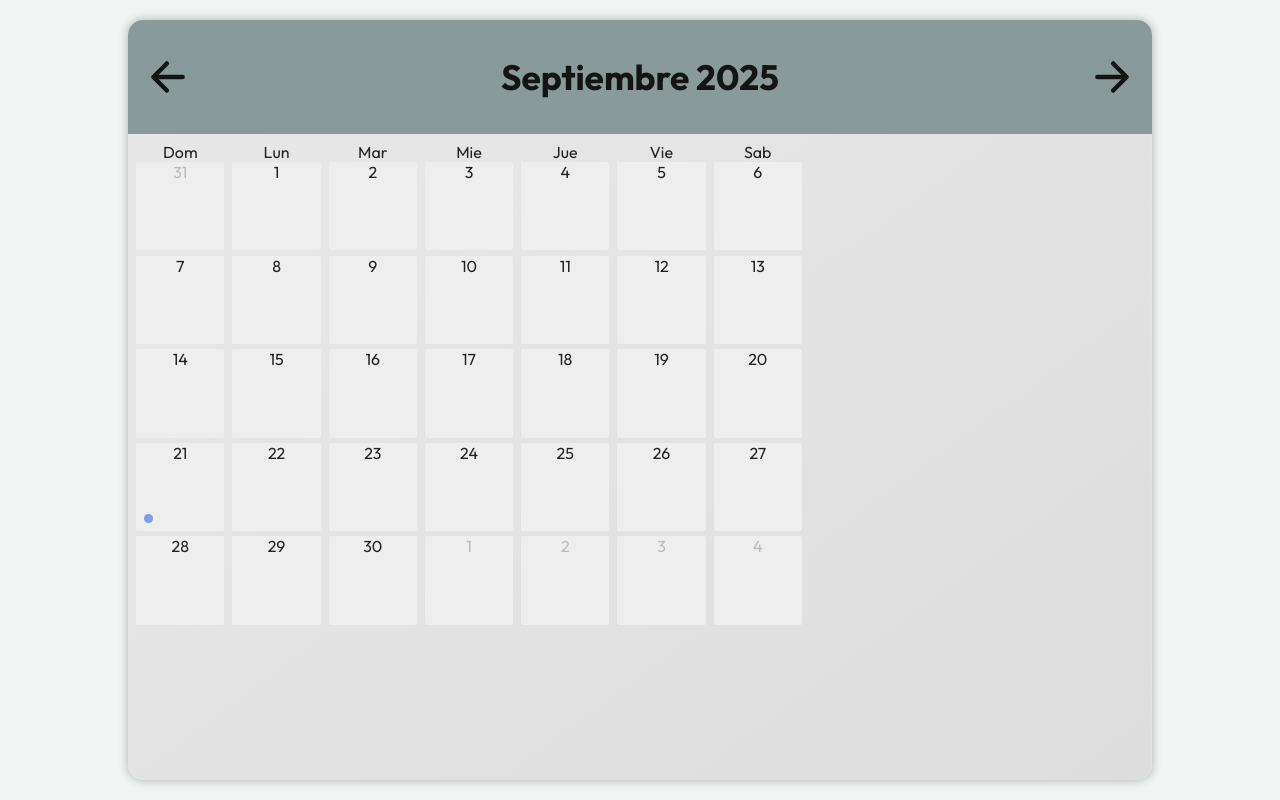
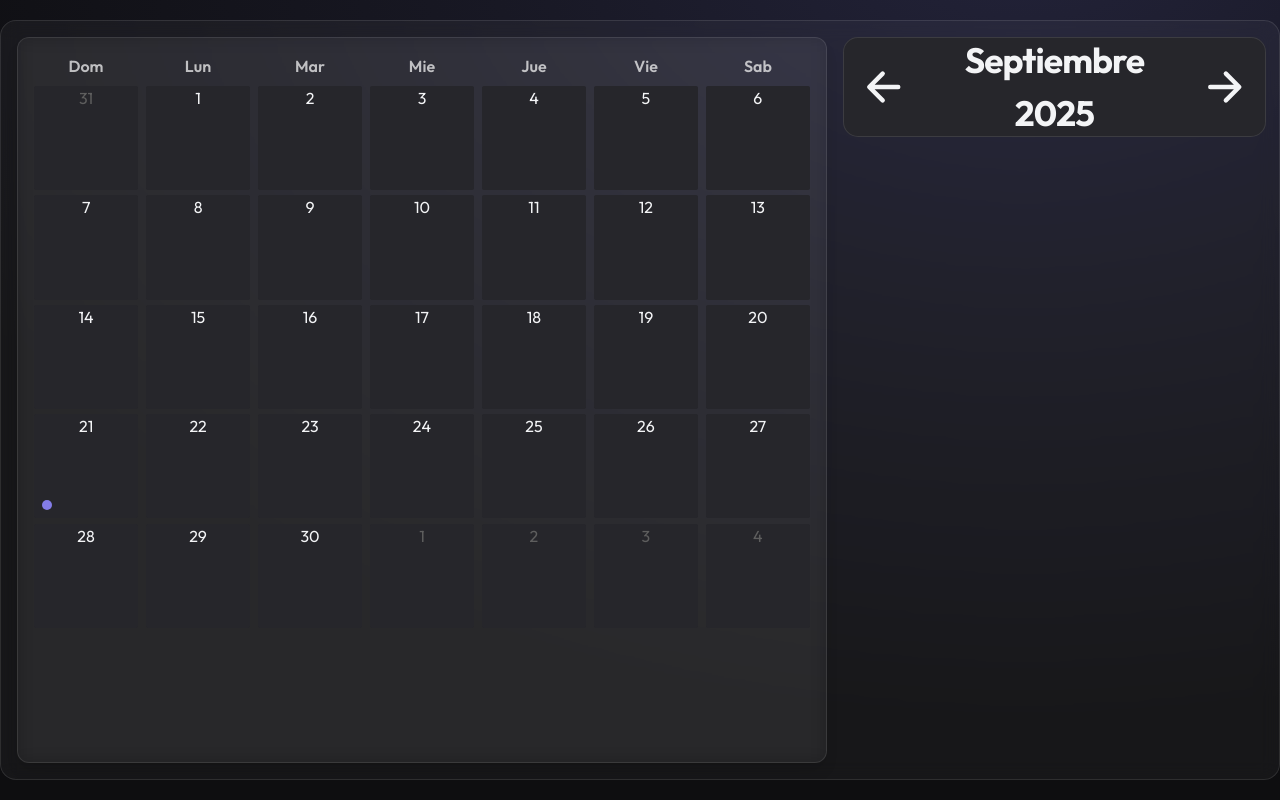
Before and after one commit to David-Cabeen/classmasterprueba, a PHP site: page /pages/calendario.php in a window 1280 px wide. Run offline with PHP 8.4, Linux system fonts and the light colour scheme; the visitor is signed in with stand-in values (Sample User, id 1); data that the repository does not hold is empty; some libraries are stand-ins or nearby versions.

Commit message:
Ciertos cambios en el calendario (Commit de respaldo para algo que voy a hacer)

```diff
--- a/Classmaster/pages/calendario.php
+++ b/Classmaster/pages/calendario.php
@@ -14,17 +14,13 @@
     <link rel="stylesheet" href="../styles/calendario.css">
     <script type="module" src="https://unpkg.com/ionicons@7.1.0/dist/ionicons/ionicons.esm.js" defer></script>
     <script nomodule src="https://unpkg.com/ionicons@7.1.0/dist/ionicons/ionicons.js" defer></script>
+    <script src="https://cdn.tailwindcss.com"></script>
 </head>
 <body>
     <div id="overlay"></div>
-    <div class="container">
-        <div class="navigation">
-            <ion-icon id="prev" name="arrow-back"></ion-icon>
-            <h1 id="month-year"></h1>
-            <ion-icon id="next" name="arrow-forward"></ion-icon>
-        </div>
-        <div id="calendar">
-            <div class="weekdays">
+    <div class="container glass rounded-2xl border border-white/10 animate-in">
+        <div id="calendar" class="rounded-xl shadow-lg border border-white/10 glass my-4">
+            <div class="weekdays grid grid-cols-7 text-center gap-2 text-white/70 font-semibold text-base">
                 <div>Dom</div>
                 <div>Lun</div>
                 <div>Mar</div>
@@ -33,36 +29,24 @@
                 <div>Vie</div>
                 <div>Sab</div>
             </div>
-            <div id="days"></div>
+            <div id="days" class="mt-2"></div>
         </div>
-        <div id="events">
-            <div class="day-header">
-                <h1 id="day-number"></h1>
-                <ion-icon id="close" name="close"></ion-icon>
-                <p id="distance"></p>
+        <div class="navigation flex items-center justify-between border border-white/10">
+            <ion-icon id="prev" class="hover:text-blue-500" name="arrow-back"></ion-icon>
+            <h1 id="month-year" class="tracking-tight"></h1>
+            <ion-icon id="next" class="hover:text-blue-500" name="arrow-forward"></ion-icon>
+        </div>
+        <div id="events" class="shadow-xl border border-white/10 bg-opacity-95">
+            <div class="day-header gap-3 px-6 pt-6 pb-2">
+                <h1 id="day-number" class="text-lg font-semibold text-white"></h1>
+                <ion-icon id="close" name="close" class="ml-auto text-2xl text-white/60 hover:text-red-500 cursor-pointer focus:outline-none"></ion-icon>
+                <p id="distance" class="text-sm text-white/40 ml-2"></p>
             </div>
-            <hr>
-            <h2>Eventos</h2>
-            <ul id="event-list"></ul>
-            <button id="event-adder" tabindex="-1">Añadir evento</button>
+            <div class="divider my-3"></div>
+            <h2 class="px-6 text-base font-bold text-white/80 mb-2 tracking-wide">Eventos</h2>
+            <ul id="event-list" class="px-4"></ul>
+            <button id="event-adder" tabindex="-1" class="absolute bottom-4 right-4">Añadir evento</button>
         </div>
-    </div>
-    <div id="event-window">
-        <h1>Añadir evento</h1>
-        <ion-icon id="close-event" name="close"></ion-icon> <hr>
-        <form id="event-form">
-            <input type="text" id="event-input" placeholder="Título" required/> <br>
-            <textarea name="event-description" placeholder="Descripción" id="event-description"></textarea>
-            <fieldset>
-                <input type="radio" name="priority" id="normal" value="normal">
-                <label for="normal">Normal <ion-icon name="ellipse-outline"/></label>
-                <input type="radio" name="priority" id="important" value="important">
-                <label for="important">Importante <ion-icon name="ellipse-outline"/></label>
-                <input type="radio" name="priority" id="urgent" value="urgent">
-                <label for="urgent">Urgente <ion-icon name="ellipse-outline"/></label>
-            </fieldset>
-            <button type="submit">Añadir</button>
-        </form>
     </div>
     <script src="../scripts/calendario.js"></script>
 </body>
--- a/Classmaster/pages/perfil.php
+++ b/Classmaster/pages/perfil.php
@@ -18,7 +18,7 @@
     <script type="module" src="https://unpkg.com/ionicons@7.1.0/dist/ionicons/ionicons.esm.js" defer></script>
     <script nomodule src="https://unpkg.com/ionicons@7.1.0/dist/ionicons/ionicons.js" defer></script>
 </head>
-<body class="min-h-screen flex flex-col selection:bg-white/10 selection:text-white bg-gradient-to-br from-[#202024] via-[#121214] to-[#0d0d0f] text-gray-100">
+<body class="min-h-screen flex flex-col selection:bg-white/10 selection:text-white text-gray-100">
     <!-- Header -->
     <header class="w-full">
         <div class="max-w-4xl mx-auto px-6 pt-8 pb-6">
--- a/Classmaster/styles/calendario.css
+++ b/Classmaster/styles/calendario.css
@@ -2,11 +2,22 @@
 
 /*Variables para usar en los estilos*/
 :root {
-    --urgent-color: hsl(11, 80%, 65%);
-    --important-color: hsl(175, 40%, 45%);
-    --normal-color: hsl(255, 75%, 70%);
+    --urgent-color: #f33f3f;
+    --important-color: #f3c94c;
+    --normal-color: #86ec79;
     --rotateX: 0deg;
     --rotateY: 0deg;
+    --bg: #0e0e10;
+	--panel: #16161a;
+	--muted: #9ca3af;
+	--text: #f3f4f6;
+	--line: #26262b;
+	--accent: #ffffff;
+	--gradient-dark-blue: #23233a;
+	--gradient-mid-blue: #181824;
+	--shadow-black: #000;
+	--input-link: #141414;
+    --width: 100%;
 }
 
 @media (max-width: 1100px) {
@@ -72,36 +88,57 @@
 }
 
 body {
-    width: 100%;
-    height: 100dvh;
-    display: flex;
+	display: flex;
+	flex-direction: column;
+    align-items: center;
     justify-content: center;
-    align-items: center;
-    background-color: #f0f4f3;
-    color: rgb(20, 20, 20);
+	min-height: 100vh;
+	background: radial-gradient(1200px 800px at 80% -10%, var(--gradient-dark-blue) 0%, var(--gradient-mid-blue) 45%, var(--bg) 100%);
+	scroll-behavior: smooth;
+    color: var(--text);
+}
+
+.glass {
+	background: rgba(255, 255, 255, 0.04);
+	backdrop-filter: blur(10px);
+	-webkit-backdrop-filter: blur(10px);
+	border: 1px solid rgba(255, 255, 255, 0.08);
 }
 
 .container {
     width: 80%;
     height: 95%;
-    display: flex;
-    flex-wrap: wrap;
+    display: grid;
+    grid-template-rows: 100px 1fr;
+    grid-template-columns: 65% 35%;
+    grid-template-areas:
+        "calendar nav"
+        "calendar events";
     position: relative;
-    border-radius: 15px;
     overflow: hidden;
-    background-color: #eee;
-    box-shadow: 0 0 10px rgb(0, 0, 0, 0.3);
     position: absolute;
-    background: linear-gradient(to bottom right, #e8e8e8, #ddd);
+    padding: 1rem;
+    gap: 1rem;
 }
 
 .navigation {
-    width: 100%;
-    height: 15%;
-    background-color: #889a99;
+    border-radius: 15px;
+    height: 60px;
+    background: var(--line);
+    text-align: center;
     display: flex;
     justify-content: space-between;
     align-items: center;
+    width: 97%;
+    height: 100%;
+    grid-area: nav;
+    z-index: 2;
+}
+
+.navigation ion-icon {
+    font-size: 3rem;
+    cursor: pointer;
+    transition: color .3s, scale 0.3s, filter 0.3s;
 }
 
 .navigation h1 {
@@ -110,49 +147,47 @@ body {
 }
 
 #calendar {
-    transition: width 0.3s;
-    aspect-ratio: 1/1.34;
-    width: 65%;
-    color: rgb(34, 34, 34);
+    padding: 1rem;
+    width: 100%;
     display: flex;
     flex-direction: column;
-    margin: .8%;
+    margin: 0;
+    align-items: center;
+    grid-area: calendar;
 }
 
 .weekdays, #days {
     display: grid;
     grid-template-columns: repeat(7, 1fr);
-    width: 100%;
+    width: var(--width);
     text-align: center;
-    gap: 1.2%;
+    gap: 1%;
+    transition: width 0.1s;
 }
 
 #days div {
     position: relative;
     cursor: pointer;
     aspect-ratio: 1;
-    transition: translate 0.3s, box-shadow 0.3s, scale 0.3s;
-    background-color: #eee;
+    transition: translate 0.3s, scale 0.3s;
+    background-color: var(--line);
+    color: var(--text);
     border-radius: 2px;
 }
 
-#days > div:hover {
-    translate: -2% -2%;
-    box-shadow: 5px 5px 5px rgb(0, 0, 0, 0.3), inset 2px 2px 5px rgb(255, 255, 255, 0.8);
-
+#days > div:not(.fade):hover {
+    outline: solid var(--accent) 1px;
 }
 
 #days div.fade {
-    color: #bbb;
+    color: #5e5e5e;
     cursor: default;
-    translate: 0 0;
-    box-shadow: none;
 }
 
 .selected {
-    translate: -2% -2%;
     scale: 1.02;
-    box-shadow: 5px 5px 5px rgb(0, 0, 0, 0.3), inset 2px 2px 5px rgb(255, 255, 255, 0.8);
+    outline: solid var(--accent) 1px;
+    box-shadow: #777 0px 0px 15px;
     animation: tween ease-in-out 2s infinite alternate;
 }
 
@@ -165,7 +200,7 @@ body {
     aspect-ratio: 1;
     margin: .5rem;
     border-radius: 50%;
-    background-color: hsl(220, 70%, 70%);
+    background-color: hsl(244, 70%, 70%);
 }
 
 ion-icon {
@@ -186,24 +221,17 @@ ion-icon:hover:is([name="arrow-forward"], [name="arrow-back"], [name="close"]) {
     font-size: 2.2rem;
 }
 
-#events hr {
-    width: 100%;
-    height: 3px;
-    background-color: #ddd;
-    border: none;
-}
-
 #events {
-    display: block;
-    transition: translate 0.3s;
-    position: absolute;
-    width: 33%;
-    height: 85%;
-    bottom: 0;
-    right: 0;
-    translate: 100% 0;
-    background-color: white;
+    transition: translate 0.5s;
+    position: relative;
+    width: 97%;
+    height: 100%;
+    grid-area: events;
+    background-color: var(--panel);
     overflow-x: hidden;
+    border-radius: 15px;
+    translate: 150%;
+    z-index: 1;
 }
 
 #day-number {
@@ -472,3 +427,19 @@ fieldset input[type='radio'][name='priority']:checked + label{
 #held {
     background-color: red;
 }
+
+/* Animación de entrada para modales y ventanas emergentes (igual que home.css) */
+@keyframes fadeSlideUp {
+    from {
+        opacity: 0;
+        transform: translateY(8px);
+    }
+    to {
+        opacity: 1;
+        transform: translateY(0);
+    }
+}
+
+.animate-in {
+    animation: fadeSlideUp .45s ease both;
+}
--- a/Classmaster/styles/home.css
+++ b/Classmaster/styles/home.css
@@ -14,13 +14,17 @@
 	--text: #f3f4f6;
 	--line: #26262b;
 	--accent: #ffffff;
+	--gradient-dark-blue: #23233a;
+	--gradient-mid-blue: #181824;
+	--shadow-black: #000;
+	--input-link: #141414;
 }
 
 body {
 	display: flex;
 	flex-direction: column;
 	min-height: 100vh;
-	background: radial-gradient(1200px 800px at 80% -10%, var(--line) 0%, var(--panel) 45%, var(--bg) 100%);
+	background: radial-gradient(1200px 800px at 80% -10%, var(--gradient-dark-blue) 0%, var(--gradient-mid-blue) 45%, var(--bg) 100%);
 	color: var(--text);
 	scroll-behavior: smooth;
 }
```
Also changed, not shown: other parts of Classmaster/styles/calendario.css (+8 -76 lines), Classmaster/scripts/calendario.js (+119 -125 lines), Classmaster/styles/inicio.css (+17 -9 lines), Classmaster/styles/perfil.css (+8 -67 lines).
